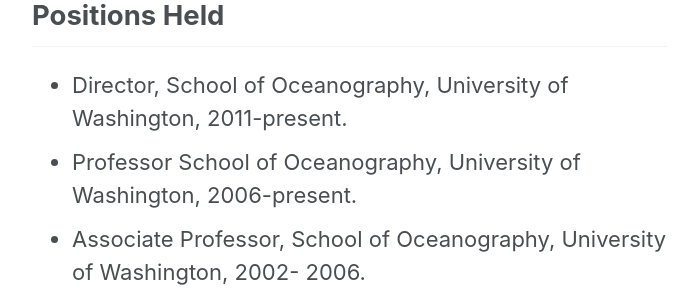
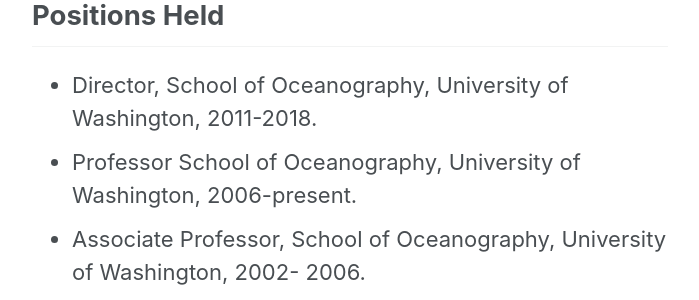
Before and after one commit to armbrustlab/armbrustlab.github.io, a Jekyll site: the page built from collections/_people/armbrust.md, in a window 1280 px wide and 1400 px high, scrolled down 1059 px. Shown: the part 188-488 px from the top of the window, without its empty margins (290-989 px from the left). Built offline with Jekyll 4.4.1, drawn with Linux system fonts in a browser that asks for light colours; nearby versions of some CDN libraries; some of the changed text lies outside the part shown.

Commit message:
Update armbrust.md

```diff
--- a/collections/_people/armbrust.md
+++ b/collections/_people/armbrust.md
@@ -13,7 +13,7 @@
 * B.A., Stanford University, Human Biology, 1980.
 
 ## Positions Held
-* Director, School of Oceanography, University of Washington, 2011-present.
+* Director, School of Oceanography, University of Washington, 2011-2018.
 * Professor School of Oceanography, University of Washington, 2006-present.
 * Associate Professor, School of Oceanography, University of Washington, 2002- 2006.
 * Assistant Professor, School of Oceanography, University of Washington, 1996-2002.
@@ -31,7 +31,7 @@
 * Elected Fellow, American Academy of Microbiology, 2011
 * Distinguished Graduate Teaching Award, College of Ocean and Fishery Sciences, 2009
 * Botanical Society of America Darbaker Prize for meritorious work on algae, 2008
-* Lowell A. and Frankie L. Wakefield Professor, 2008-present
+* Lowell A. and Frankie L. Wakefield Professor, 2008-2018
 * Luigi Provasoli award for best publication of 2005 in Journal of Phycology, 2006
 * Distinguished Research Award, College of Ocean and Fishery Sciences, 2005
 * Gordon and Betty Moore Foundation Marine Microbiology Investigator 2004-2012
```
